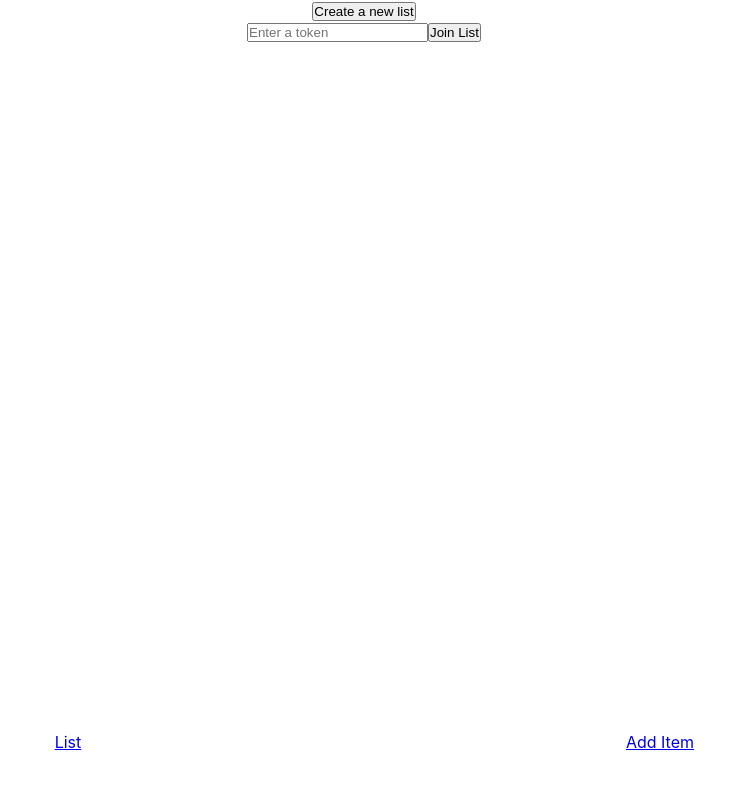
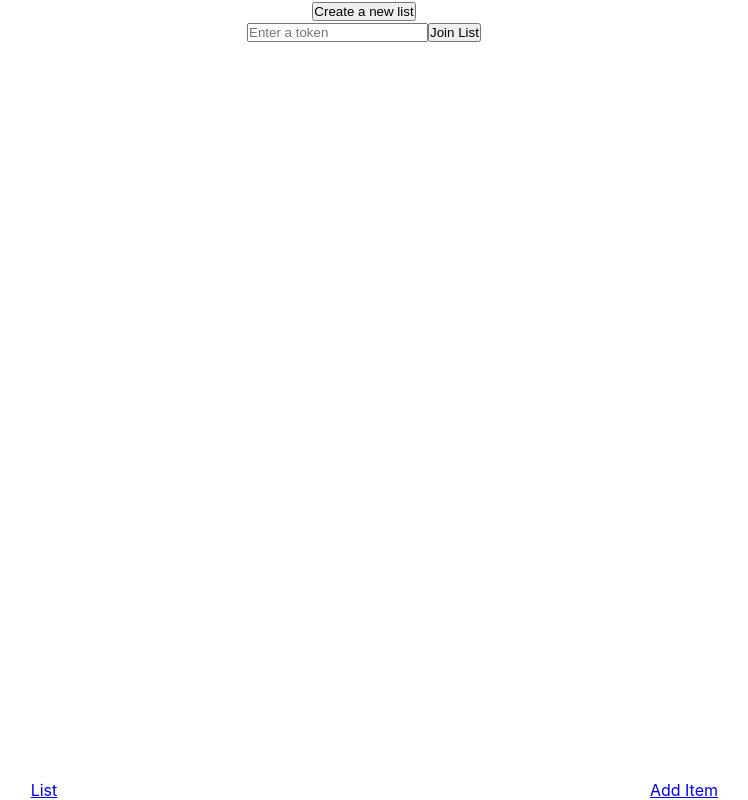
Before and after one commit to the-collab-lab/tcl-18-smart-shopping-list, a React (Create React App) app: page / in a window 1280 px wide. Shown: the whole page, without its empty margins (276-1024 px from the left). Built offline with nearby package versions, Linux system fonts and the light colour scheme.

Commit message:
List and Add Item link styles organized

```diff
--- /dev/null
+++ b/src/components/ListView/styles.css
@@ -0,0 +1,3 @@
+.list-view {
+  margin: 20px auto;
+}
--- a/src/components/Nav/nav.css
+++ b/src/components/Nav/nav.css
@@ -16,7 +16,7 @@ a.selected {
   width: 100%;
   position: fixed;
   bottom: 0;
-  padding: 3rem;
+  margin: auto;
 }
 
 .navigator ul {
```
